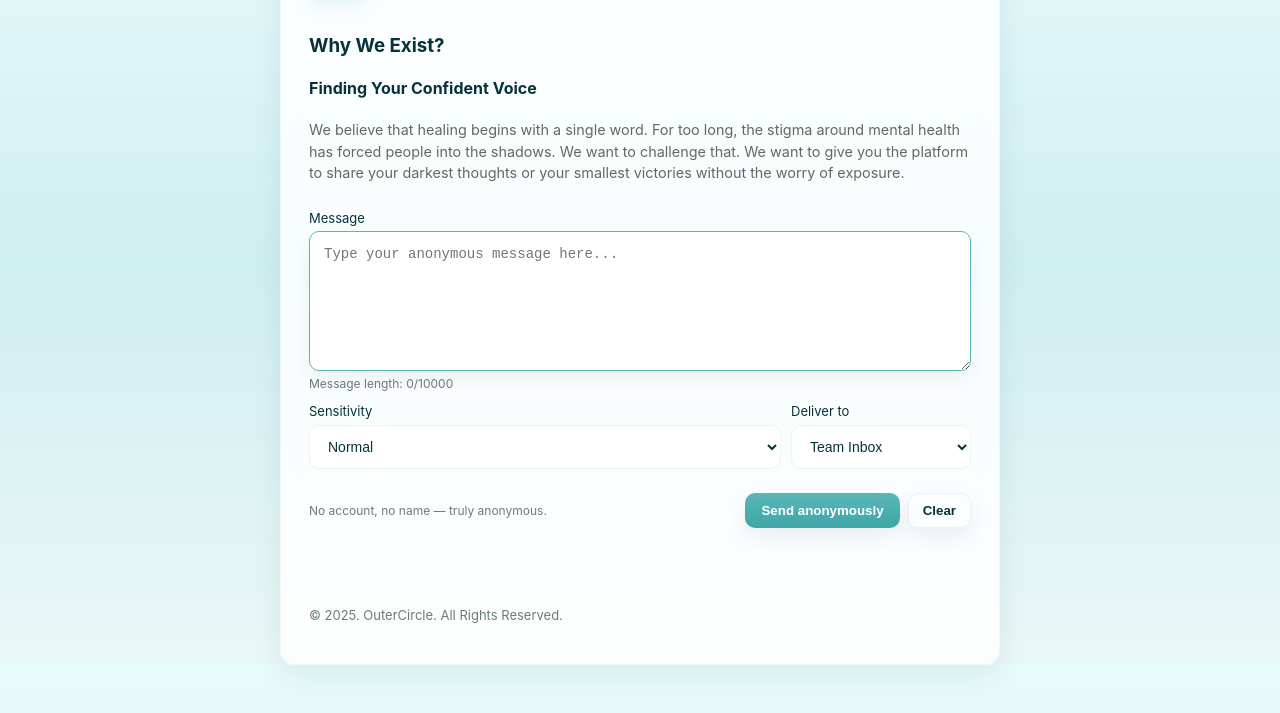
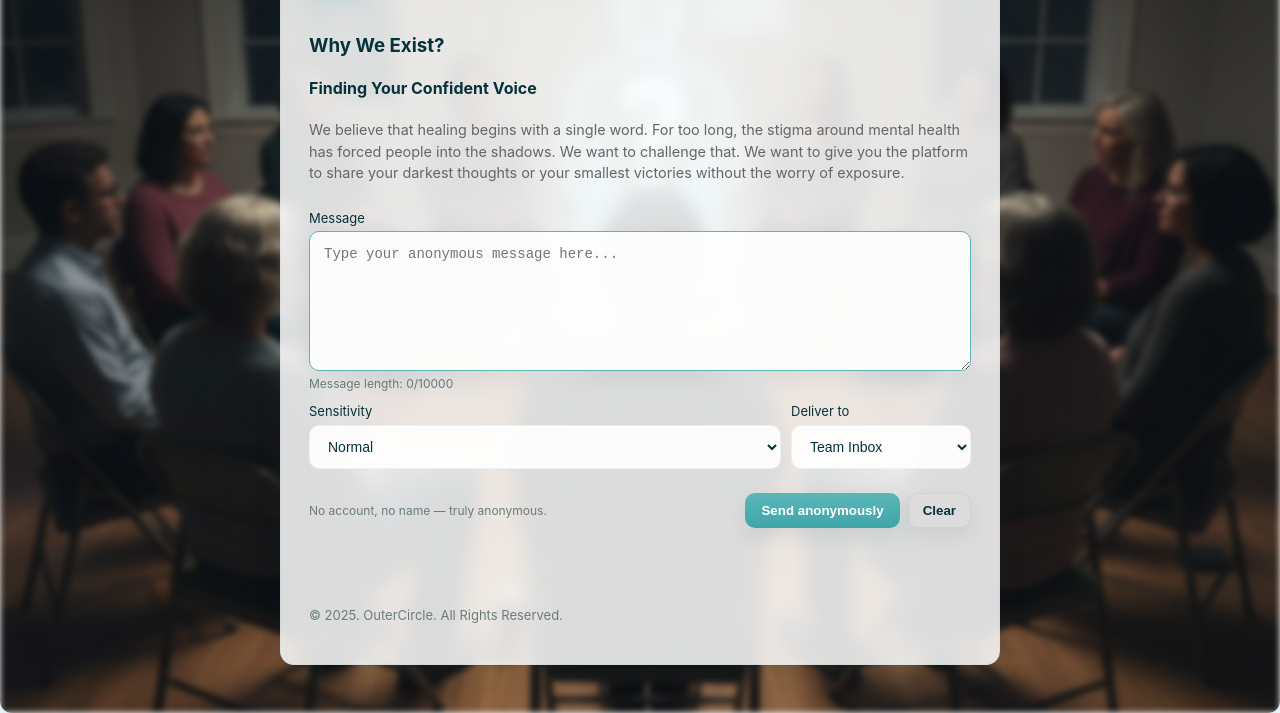
Before and after one commit to mongabra/Outer_Circle, a plain HTML site: page index.html in a window 1280 px wide. Shown: the part 136-849 px from the top of the page. Drawn offline with Linux system fonts and the light colour scheme.

Commit message:
Incorporation of background image

```diff
--- a/styles/styles.css
+++ b/styles/styles.css
@@ -21,6 +21,47 @@ html,body{
   -webkit-font-smoothing:antialiased;
   -moz-osx-font-smoothing:grayscale;
 }
+
+/* === Background watermark integration === */
+body {
+  /* Existing background gradient preserved */
+  background: linear-gradient(to right, #e0f7fa, #f5ffff);
+  position: relative;
+  min-height: 100vh;
+  overflow-x: hidden;
+}
+
+/* Watermark image inside the main white card */
+.wrap {
+    min-height: 100%;
+    display: flex;
+    align-items: center;
+    justify-content: center;
+    padding: 48px 20px;
+    position: relative;
+    background-color: rgba(255, 255, 255, 0.95); /* subtle white overlay */
+    border-radius: 12px;
+    box-shadow: 0 4px 20px rgba(0, 0, 0, 0.05);
+    overflow: hidden;
+}
+
+/* The image background inside the white card */
+.wrap::before {
+    content: "";
+    position: absolute;
+    inset: 0;
+    background: url("../images/OuterCircle.png") center/cover no-repeat;
+    opacity: 1; /* adjust 0.3–0.5 for more/less visibility */
+    filter: blur(3px); /* keeps the image soft */
+    z-index: 0;
+}
+
+/* Keep card content above the image */
+.wrap > * {
+    position: relative;
+    z-index: 1;
+}
+
 
 .wrap{
   min-height:100%;
```
Also changed, not shown: images/OuterCircle.png (added).
